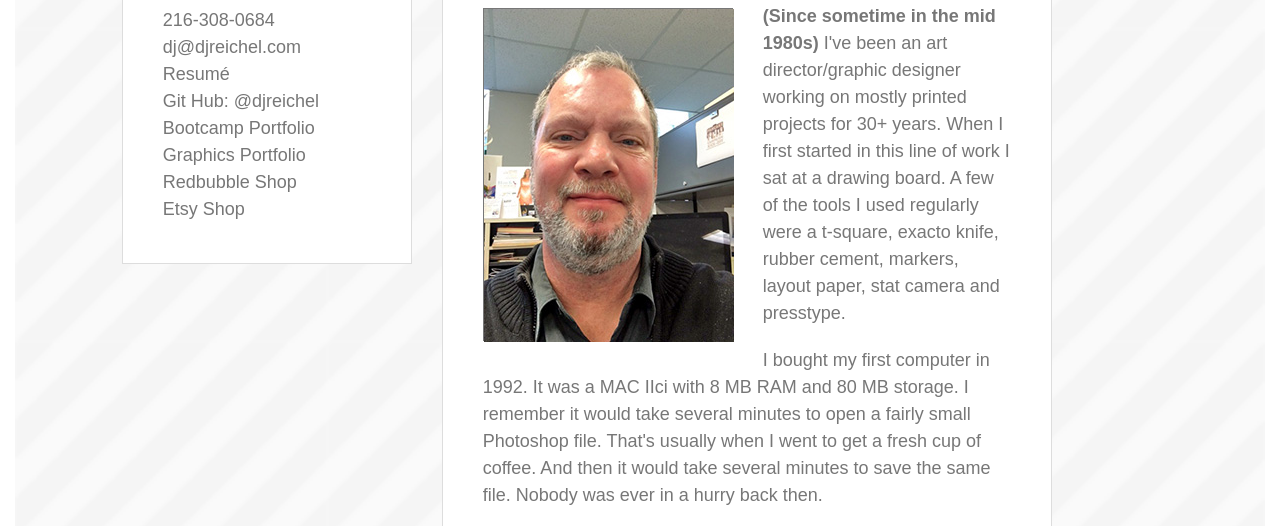
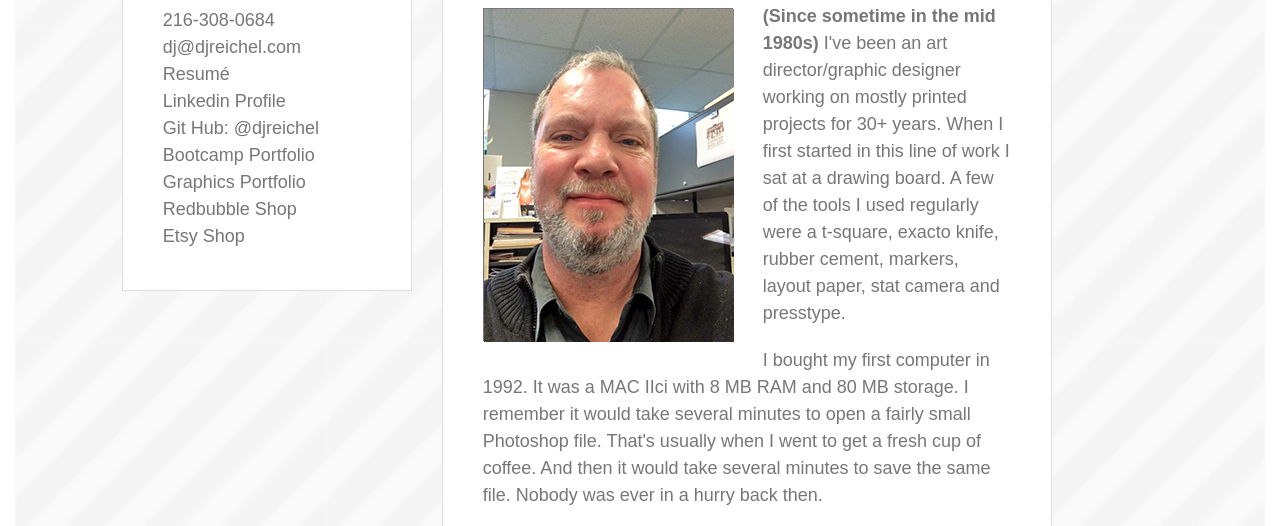
Before and after one commit to djreichel/Bootstrap-Portfolio, a plain HTML site: page index.html in a window 1280 px wide. Shown: the part 238-764 px from the top of the page. Drawn offline with nearby package versions, Linux system fonts and the light colour scheme.

Commit message:
updated homepage with linkedin profile

```diff
--- a/index.html
+++ b/index.html
@@ -29,6 +29,7 @@
                                 <div class="email">216-308-0684 <br>
                                     <a href="mailto: dj@djreichel.com" target="_top">dj@djreichel.com</a> <br>
                                     <a href="assets/images/DJ_Reichel_2019_resume.pdf" download target="_blank">Resumé</a> <br>
+                                    <a href="https://www.linkedin.com/in/djreichel/" download target="_blank">Linkedin Profile</a> <br>
                                     <a href="https://github.com/djreichel" target="_blank">Git Hub: @djreichel</a><br>
                                     <a href="portfolio.html" target="_blank">Bootcamp Portfolio</a><br>
                                     <a href="https://djreichel.com" target="_blank">Graphics Portfolio</a><br>
```
